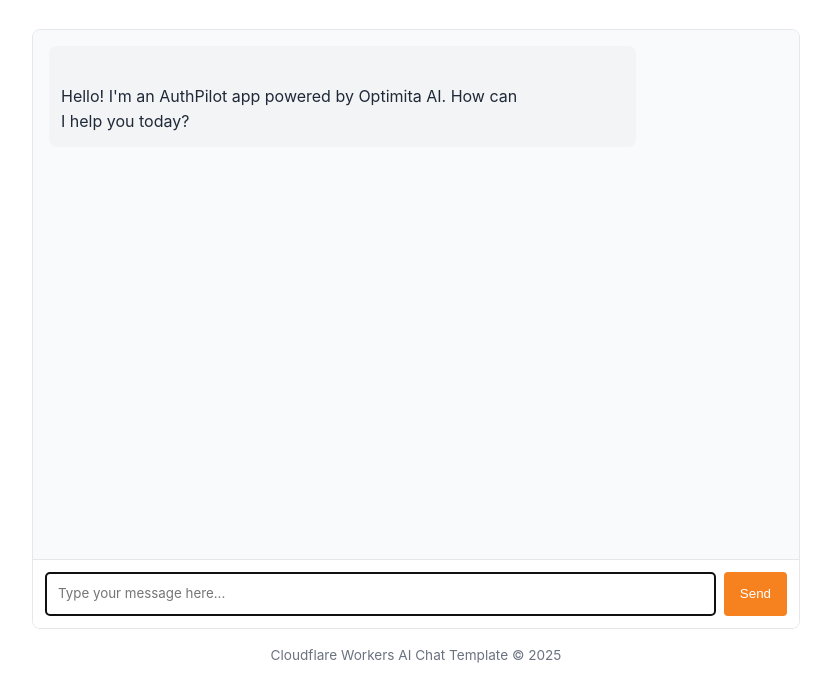
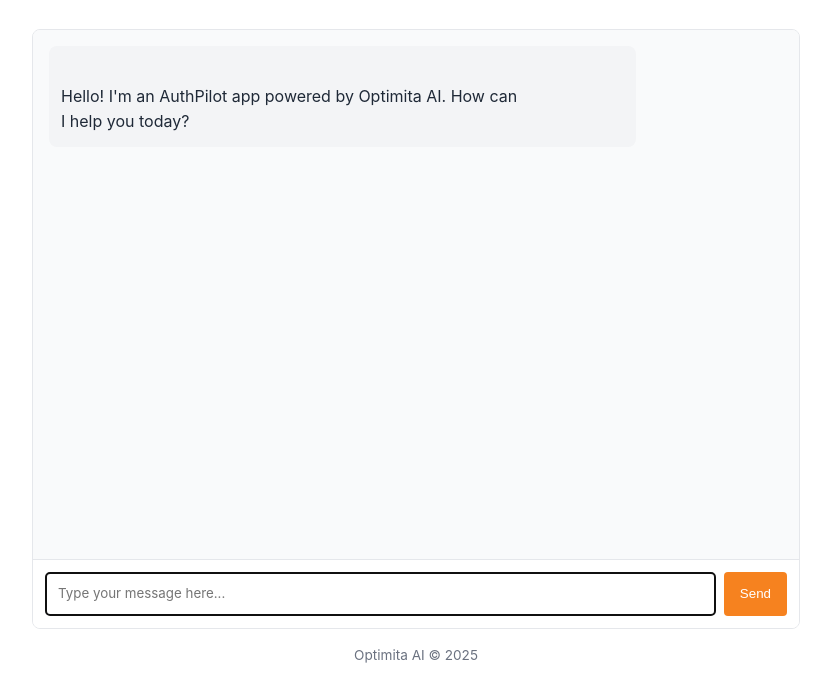
Before and after one commit to jahannike12/llm-chat-app-template, a website: page public/index.html in a window 1280 px wide. Shown: the part 116-800 px from the top of the page, without its empty margins (224-1055 px from the left). Drawn offline with Linux system fonts and the light colour scheme.

Commit message:
Update index.html

```diff
--- a/public/index.html
+++ b/public/index.html
@@ -174,7 +174,7 @@
 		</div>
 
 		<footer>
-			<p>Cloudflare Workers AI Chat Template &copy; 2025</p>
+			<p>Optimita AI &copy; 2025</p>
 		</footer>
 
 		<!-- Chat app script -->
```
